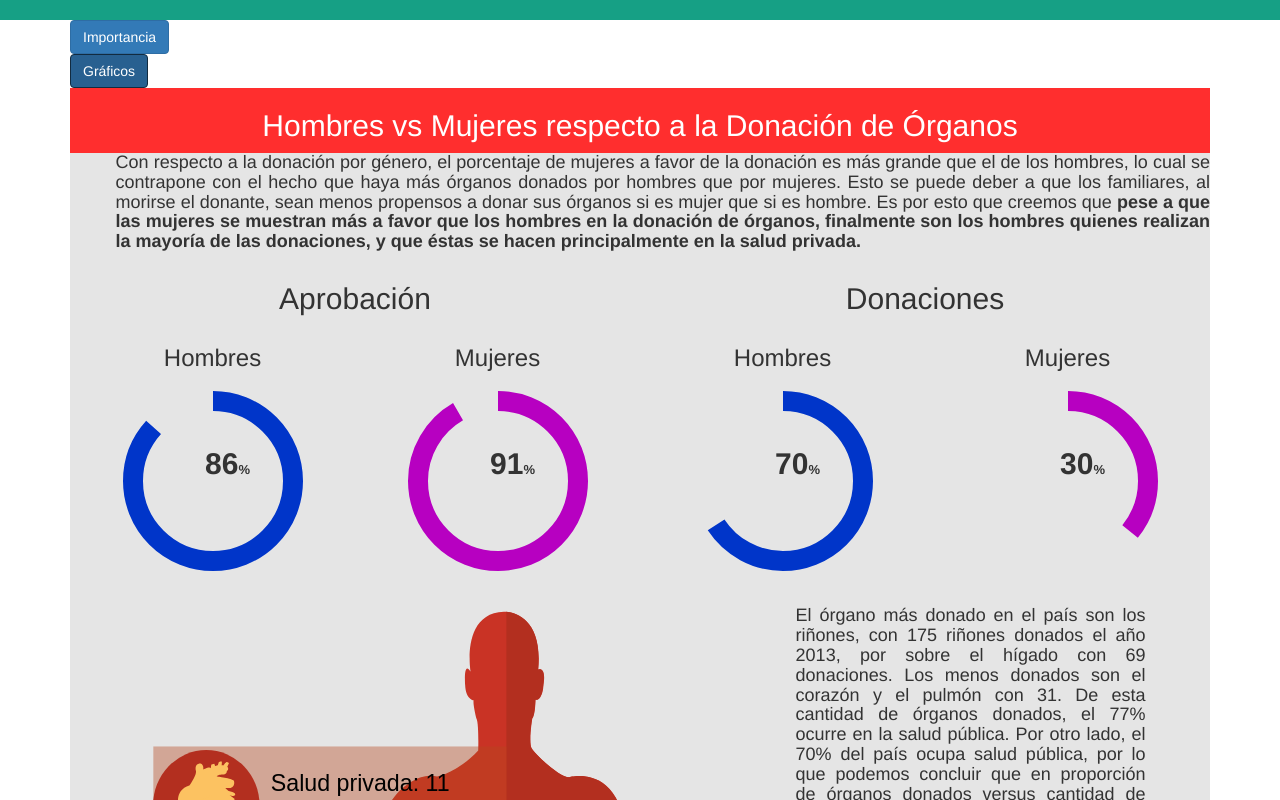
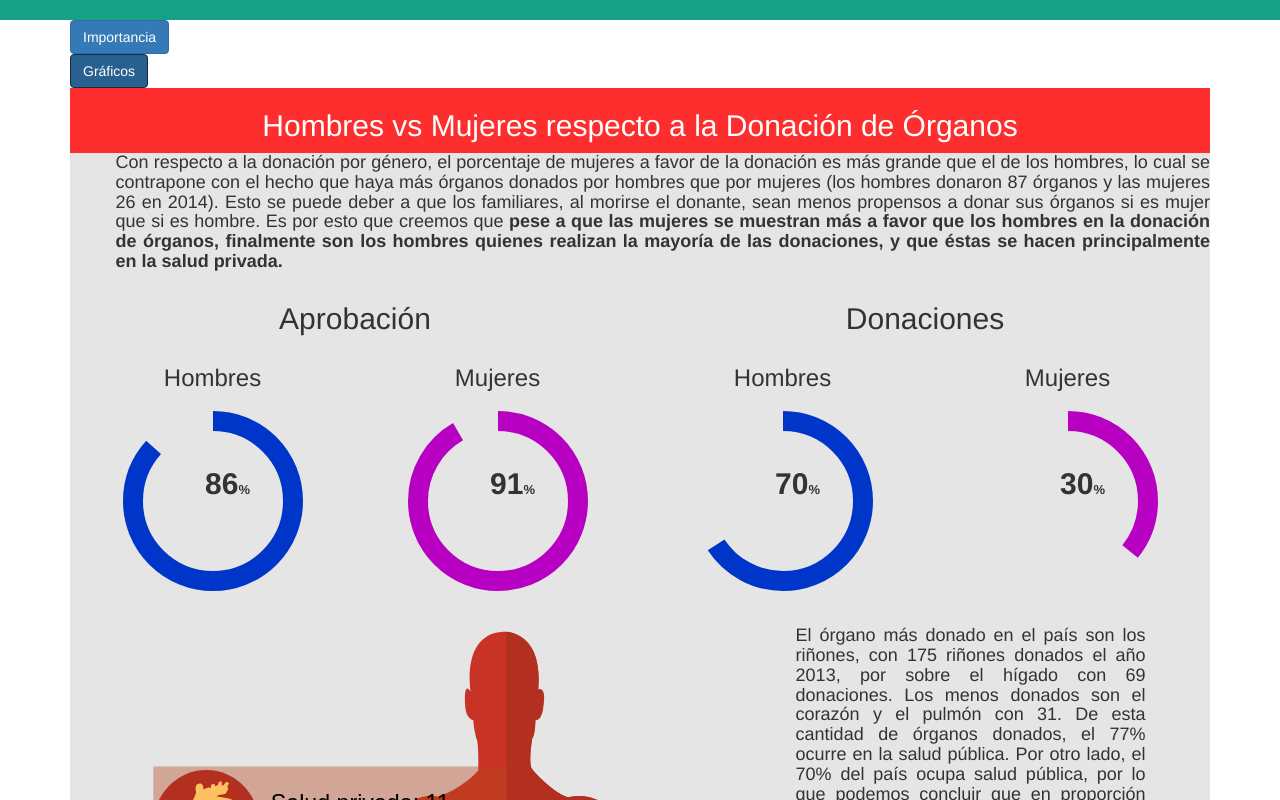
Before and after one commit to grupo006/entregafinal, a plain HTML site: page index.html in a window 1280 px wide. Both pictures are taken after a click on the button "Gráficos". Shown: the top 800 px of the page. Drawn offline with nearby package versions, Linux system fonts and the light colour scheme.

Commit message:
ñolikjjk

```diff
--- a/index.html
+++ b/index.html
@@ -49,7 +49,7 @@
       <div class="collapse" id="collapseExample1">
         <center><div class="color1"><h2>Hombres vs Mujeres respecto a la Donación de Órganos</h></div></center>
         <div class="color2">
-        <h4 id="margen2" align="justify">Con respecto a la donación por género, el porcentaje de mujeres a favor de la donación es más grande que el de los hombres, lo cual se contrapone con el hecho que haya más órganos donados por hombres que por mujeres. Esto se puede deber a que los familiares, al morirse el donante, sean menos propensos a donar sus órganos si es mujer que si es hombre. Es por esto que creemos que<b> pese a que las mujeres se muestran más a favor que los hombres en la donación de órganos, finalmente son los hombres quienes realizan la mayoría de las donaciones, y que éstas se hacen principalmente en la salud privada. </b> </h4>
+        <h4 id="margen2" align="justify">Con respecto a la donación por género, el porcentaje de mujeres a favor de la donación es más grande que el de los hombres, lo cual se contrapone con el hecho que haya más órganos donados por hombres que por mujeres (los hombres donaron 87 órganos y las mujeres 26 en 2014). Esto se puede deber a que los familiares, al morirse el donante, sean menos propensos a donar sus órganos si es mujer que si es hombre. Es por esto que creemos que<b> pese a que las mujeres se muestran más a favor que los hombres en la donación de órganos, finalmente son los hombres quienes realizan la mayoría de las donaciones, y que éstas se hacen principalmente en la salud privada. </b> </h4>
 
          <center>
          <h2 class="col-md-6">Aprobación</h2>
```
